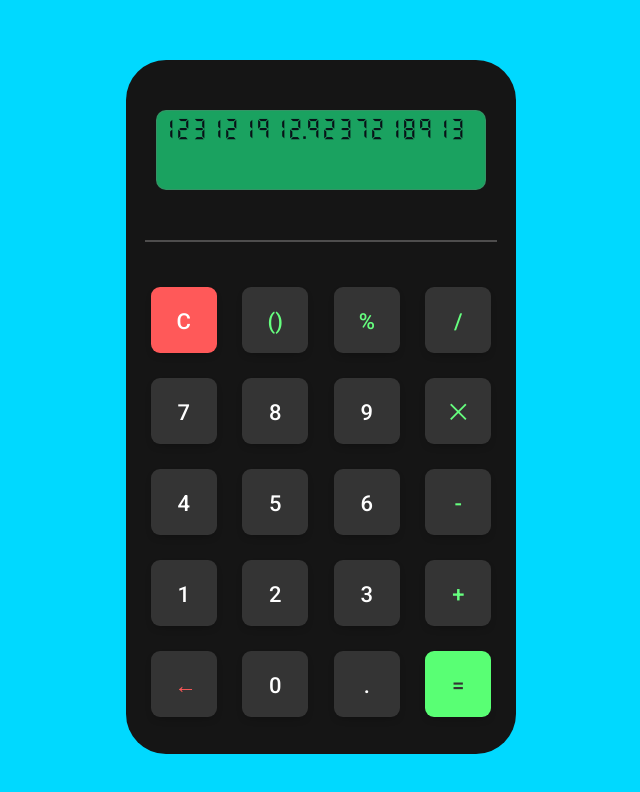
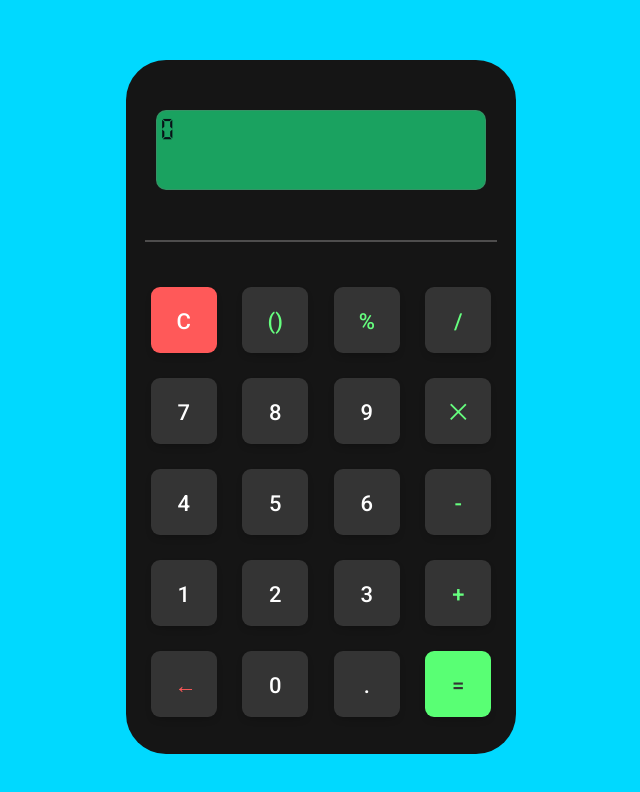
Before and after one commit to TahaJahani/software-engineering-lab-session1, a website: page index.html in a window 1280 px wide. Shown: the whole page, without its empty margins (319-959 px from the left). Drawn offline with Linux system fonts and the light colour scheme.

Commit message:
Remove invalid default placeholder

```diff
--- a/index.html
+++ b/index.html
@@ -27,7 +27,7 @@
   <body>
     <!-- Start your project here-->
     <div class="container-md text-center calc-body">
-      <textarea disabled type="text" id="calc-result" name="fname" class="calc-result">123121912.9237218913</textarea>
+      <textarea disabled type="text" id="calc-result" name="fname" class="calc-result">0</textarea>
       <div class="seperator-line"></div>
       <div class="grid-container">
         <button class="btn clear-btn" onclick="clearText()">C</button>
```
